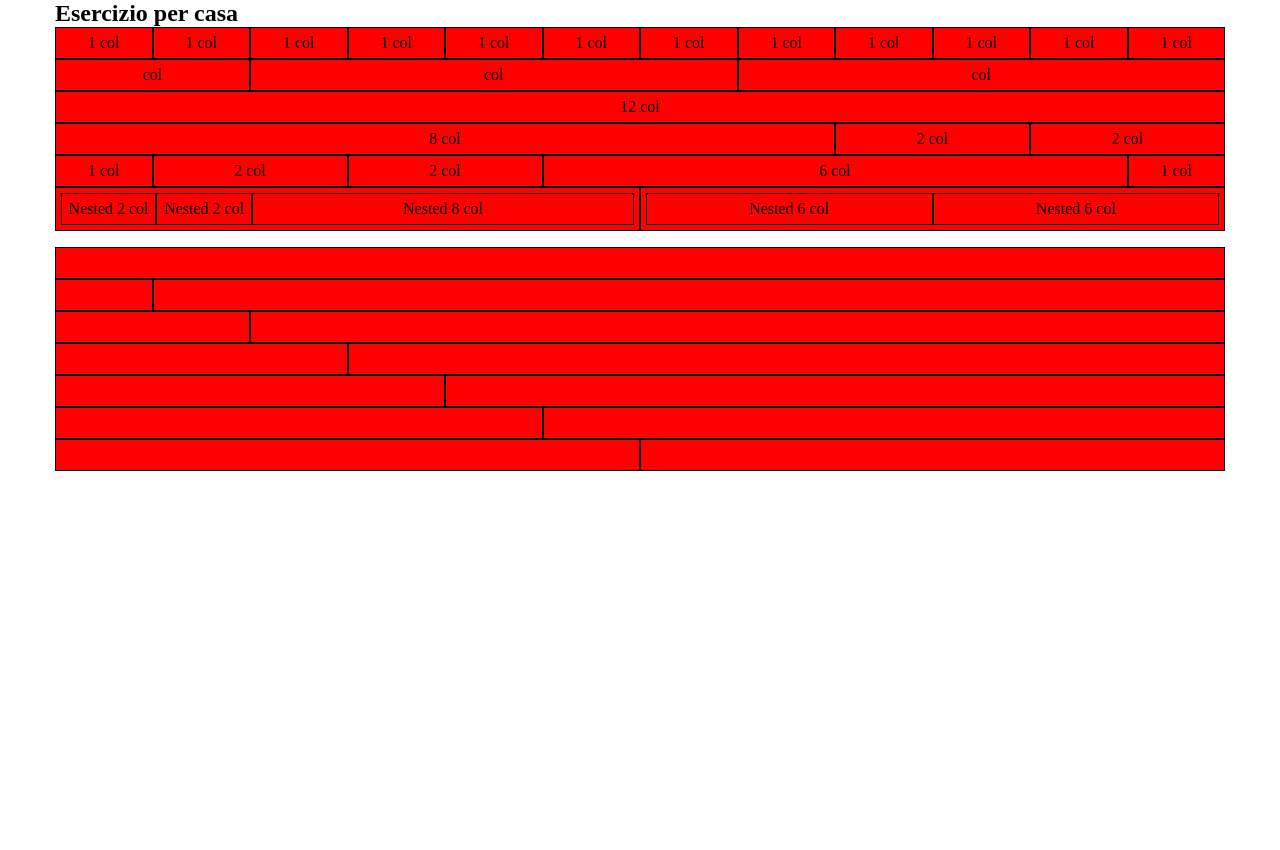
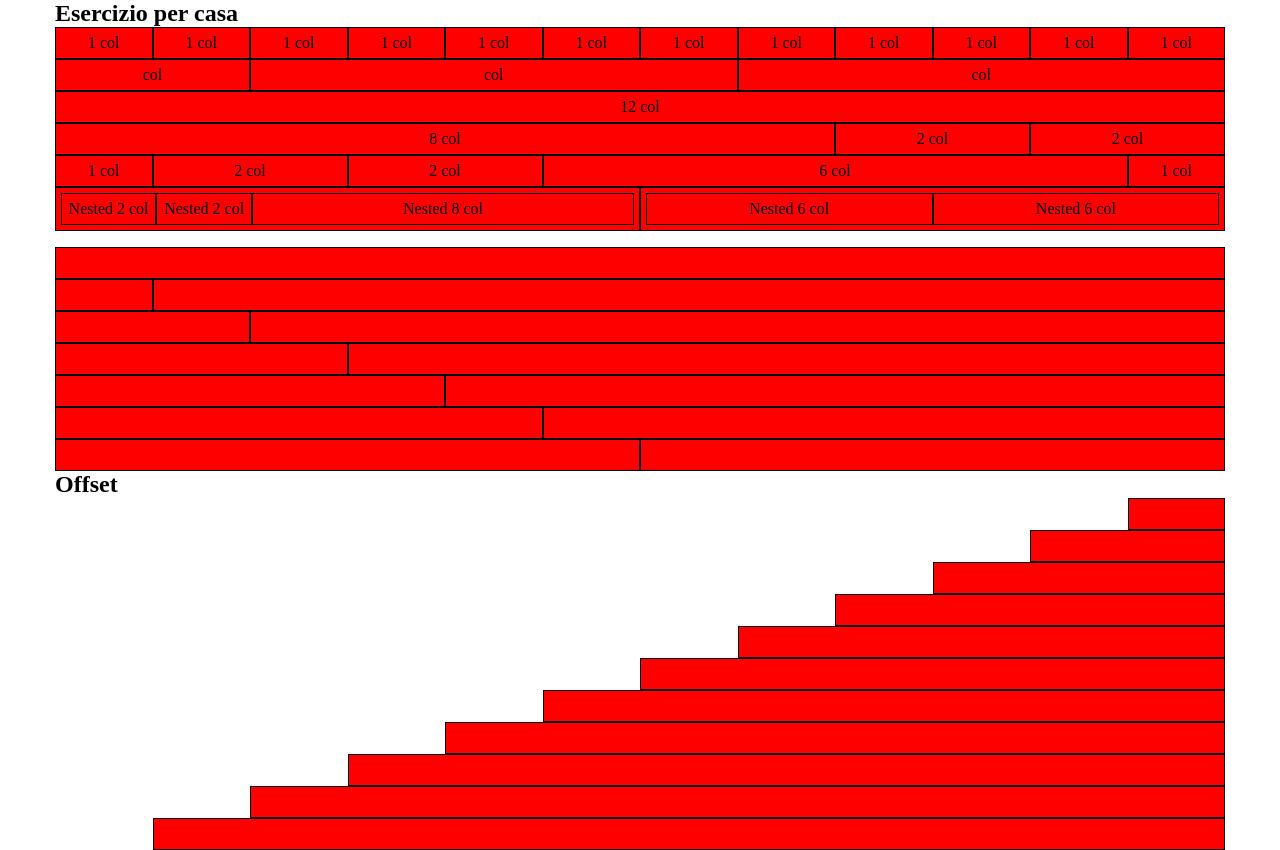
Before and after one commit to TommasoGalistu/html-css-12bool, a plain HTML site: page index.html in a window 1280 px wide. Before the commit the page ends 800 px from the top, so only its background shows below. Drawn offline with Linux system fonts and the light colour scheme.

Commit message:
fine seconda parte

```diff
--- a/index.html
+++ b/index.html
@@ -146,9 +146,23 @@
                 <div class="col-6"></div>
                 <div class="col-6"></div>
 
-
+                <!-- fine secondo blocco -->
             </div>
 
+            <h2>Offset</h2>
+            <div class="row">
+                <div class="col-1 col-offset-11"></div>
+                <div class="col-2 col-offset-10"></div>
+                <div class="col-3 col-offset-9"></div>
+                <div class="col-4 col-offset-8"></div>
+                <div class="col-5 col-offset-7"></div>
+                <div class="col-6 col-offset-6"></div>
+                <div class="col-7 col-offset-5"></div>
+                <div class="col-8 col-offset-4"></div>
+                <div class="col-9 col-offset-3"></div>
+                <div class="col-10 col-offset-2"></div>
+                <div class="col-11 col-offset-1"></div>
+            </div>
         </div>
     </body>
 </html>
```
